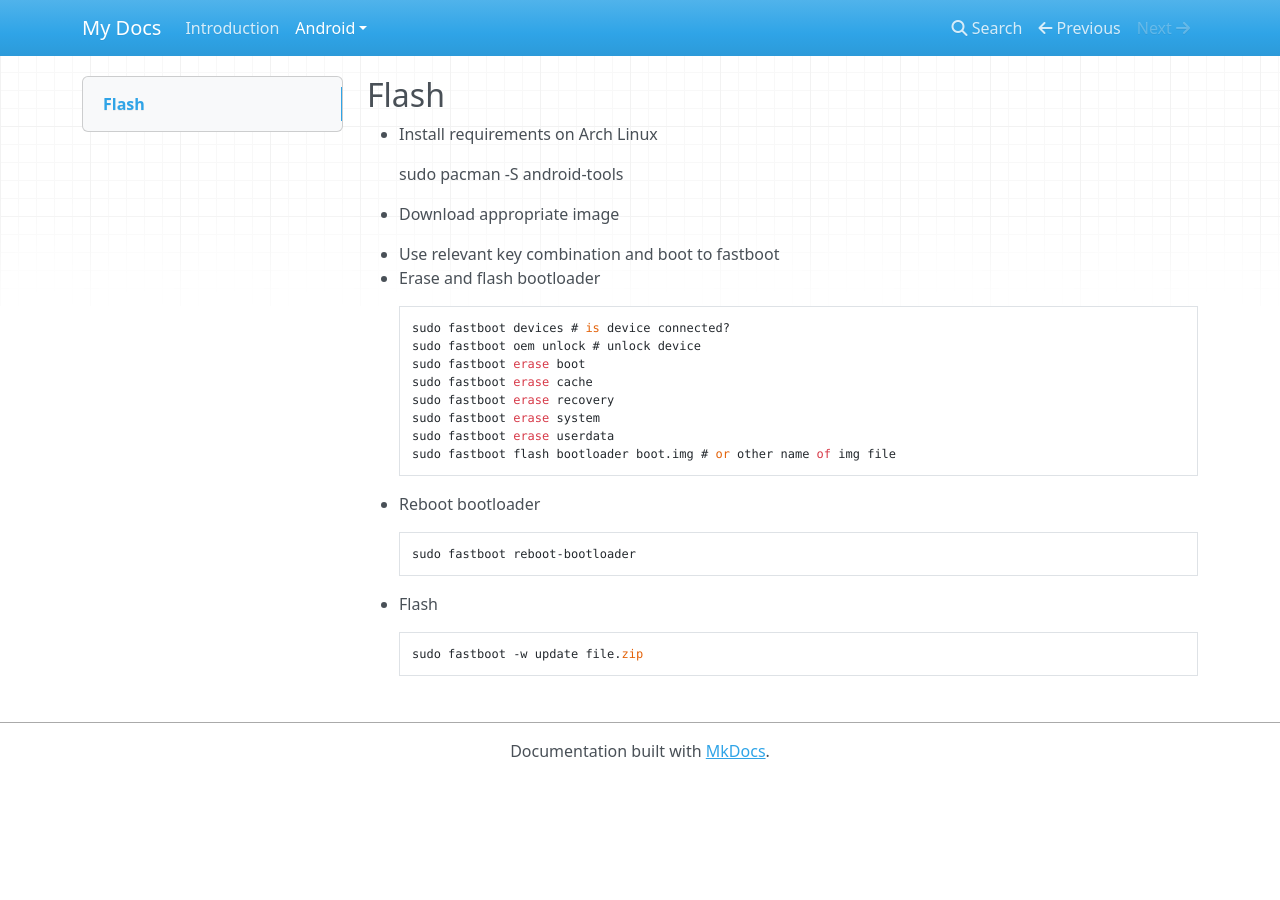
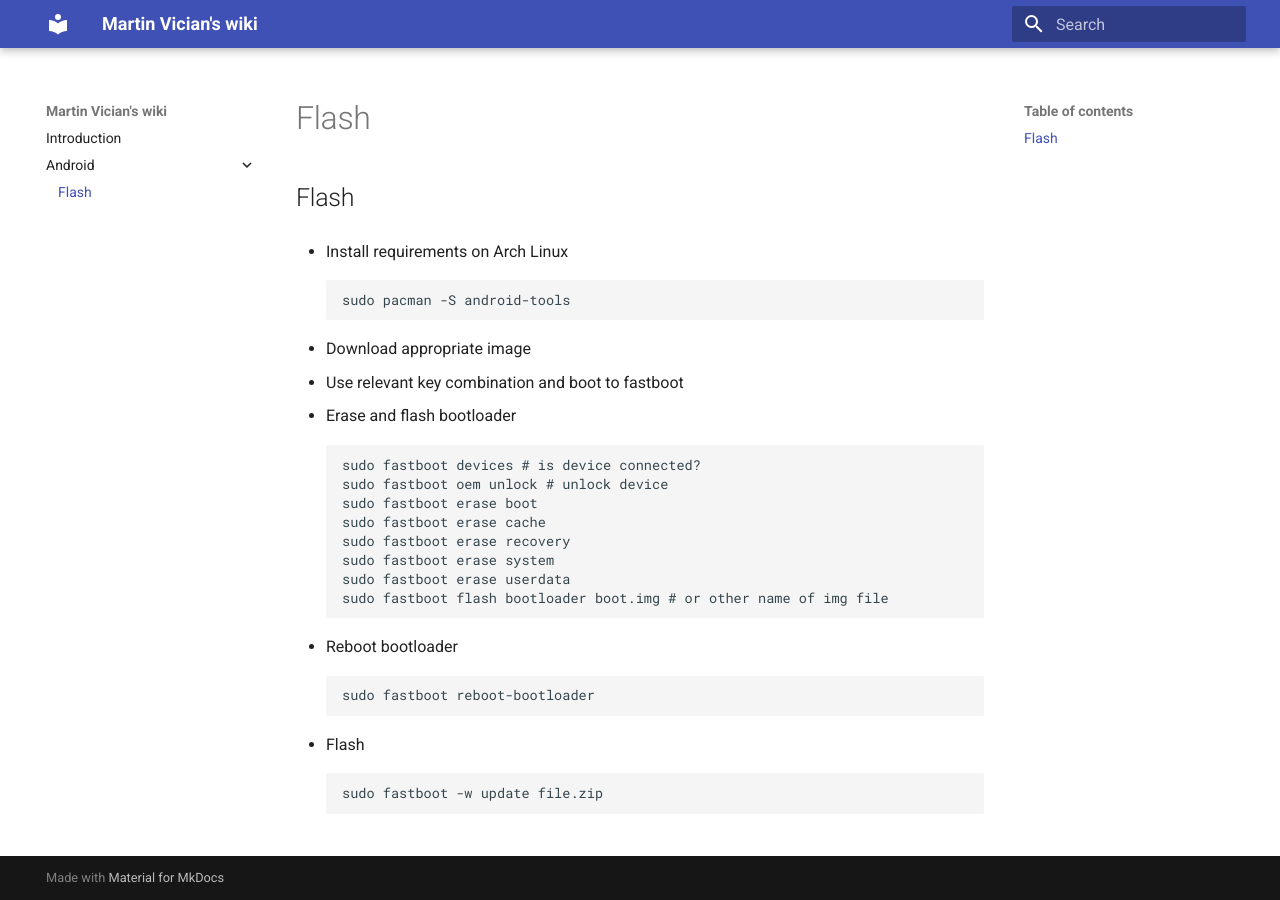
Before and after one commit to vician/wiki, an MkDocs documentation site: the page built from docs/Android/Flash.md, in a window 1280 px wide. Built offline with MkDocs 1.6.1 and Material for MkDocs 9.7.7, drawn with Linux system fonts in a browser that asks for light colours; nearby versions of some CDN libraries.

Commit message:
fixup! init

```diff
--- a/docs/Android/Flash.md
+++ b/docs/Android/Flash.md
@@ -2,7 +2,7 @@
 
 - Install requirements on Arch Linux
 
-	sudo pacman -S android-tools
+		sudo pacman -S android-tools
 
 - Download appropriate image
 - Use relevant key combination and boot to fastboot
--- a/mkdocs.yml
+++ b/mkdocs.yml
@@ -1 +1,3 @@
-site_name: My Docs
+site_name: Martin Vician's wiki
+
+theme: material
```
